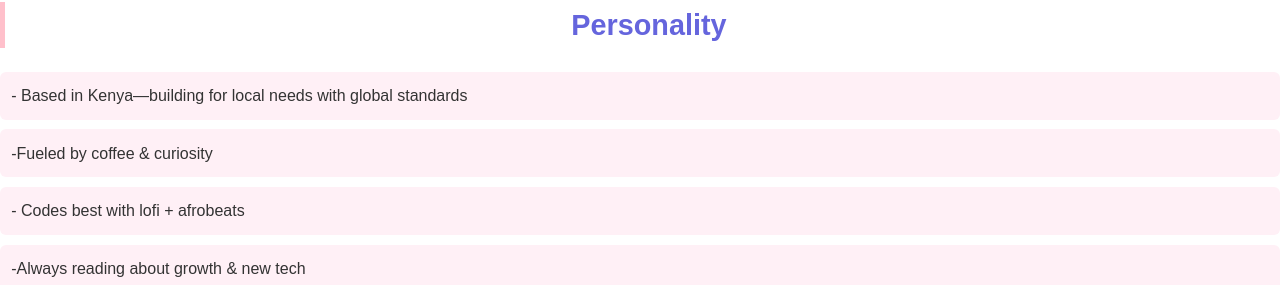
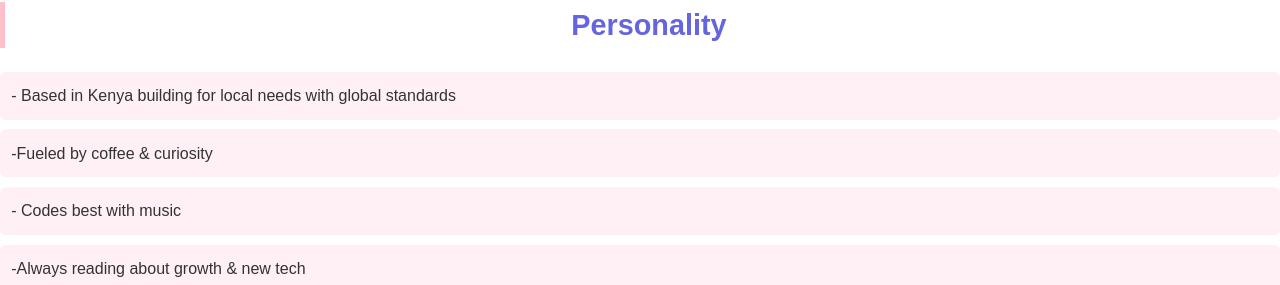
Before and after one commit to itsactuallyjoy/portfolio, a plain HTML site: page index.html in a window 1280 px wide. Shown: the part 2309-2594 px from the top of the page. Drawn offline with Linux system fonts and the light colour scheme.

Commit message:
Update index.html

```diff
--- a/index.html
+++ b/index.html
@@ -137,9 +137,9 @@
     <section id="personality" class="section">
       <h2>Personality</h2>
       <ul class="traits">
-        <li>- Based in Kenya—building for local needs with global standards</li>
+        <li>- Based in Kenya building for local needs with global standards</li>
         <li> -Fueled by coffee & curiosity</li>
-        <li>- Codes best with lofi + afrobeats</li>
+        <li>- Codes best with music</li>
         <li> -Always reading about growth & new tech</li>
       </ul>
     </section>
@@ -162,4 +162,5 @@
 
   <script src="script.js"></script>
 </body>
+
 </html>
```
